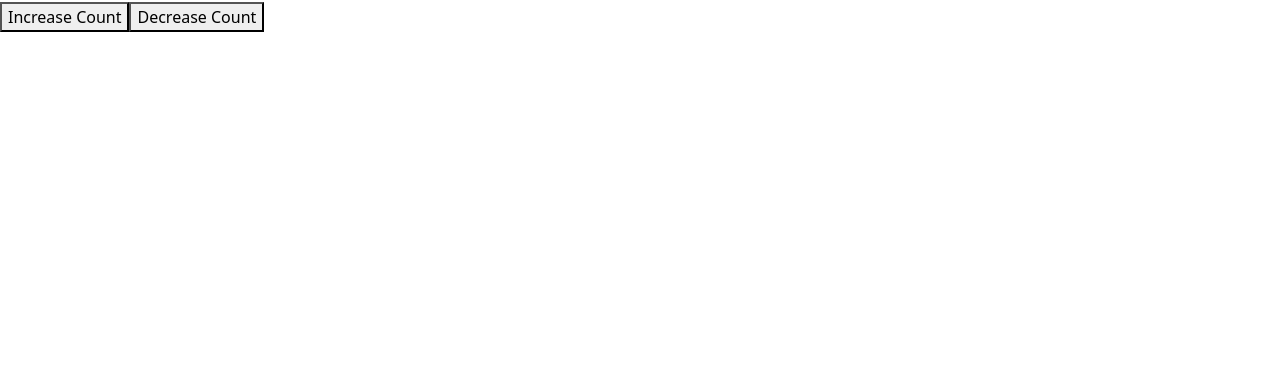
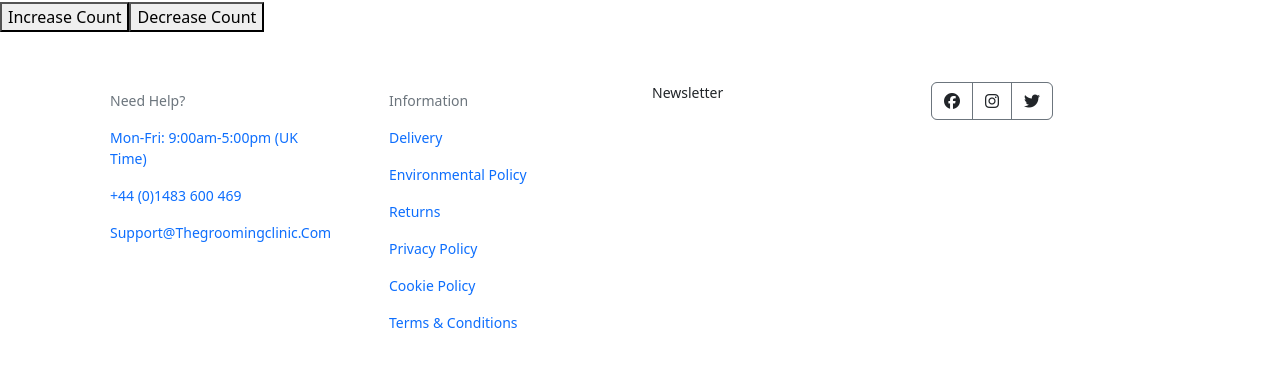
Before and after one commit to daisybutler/flamingo-react, a React (Create React App) app: page /skincare in a window 1280 px wide. Shown: the part 362-728 px from the top of the page. Built offline with nearby package versions, Linux system fonts and the light colour scheme; no server answers.

Commit message:
Place footer.

```diff
--- a/src/App.css
+++ b/src/App.css
@@ -320,3 +320,29 @@ form {
   color: red;
   font-weight: 700;
 }
+
+/*  -------------------- FOOTER  */
+
+#footer-main {
+  font-size: 14px;
+  text-transform: capitalize;
+}
+
+#footer-main .row {
+  margin: 50px 0;
+}
+
+#footer-main a:disabled {
+  font-weight: bold;
+}
+
+/*  -------------------- SOCIAL BUTTONS  */
+
+#social-buttons .btn {
+ color: var(--text-black);
+}
+
+#social-buttons {
+  border-radius: 0;
+
+}
--- a/src/App.js
+++ b/src/App.js
@@ -6,6 +6,7 @@ import Home from './templates/home';
 import Fragrance from './templates/fragrance';
 import Skincare from './templates/skincare';
 import { Route, Routes } from 'react-router-dom';
+import Footer from './components/Footer';
 
 //Redux
 import { connect } from "react-redux"
@@ -28,6 +29,7 @@ function App(props) {
 
         <button onClick={() => props.decreaseCounter()}>Decrease Count</button>
       </div>
+      <Footer />
 
     </>
   )
--- a/src/components/ProductCard.js
+++ b/src/components/ProductCard.js
@@ -2,7 +2,11 @@ import Button from 'react-bootstrap/Button';
 import Card from 'react-bootstrap/Card';
 import { useEffect, useState } from 'react';
 
-function ProductCard() {
+// Redux
+import { increaseCounter, decreaseCounter } from "./../redux/counter/counterActions"
+
+
+function ProductCard(props) {
 
     const [products, setProducts] = useState([])
 
@@ -38,7 +42,7 @@ function ProductCard() {
             <Card.Body>
                 <Card.Title className='product-title'>{product.title}</Card.Title>
                 <p className='product-price'>{formatPrice(product.price)}</p>
-                <Button bsPrefix='view-details-button' className='view-details-button'>+ Add To Cart</Button>
+                <Button onClick={() => increaseCounter()} bsPrefix='view-details-button' className='view-details-button'>+ Add To Cart</Button>
             </Card.Body>
         </Card>
         )}
```
